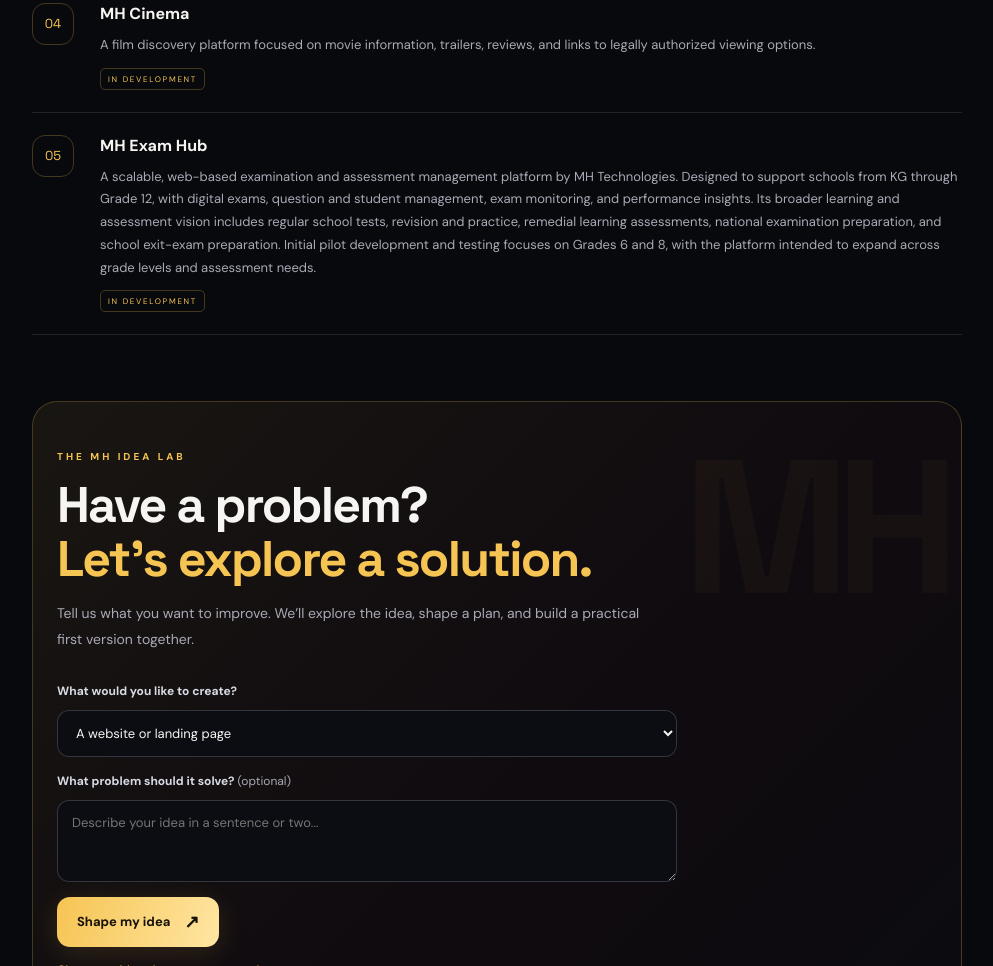
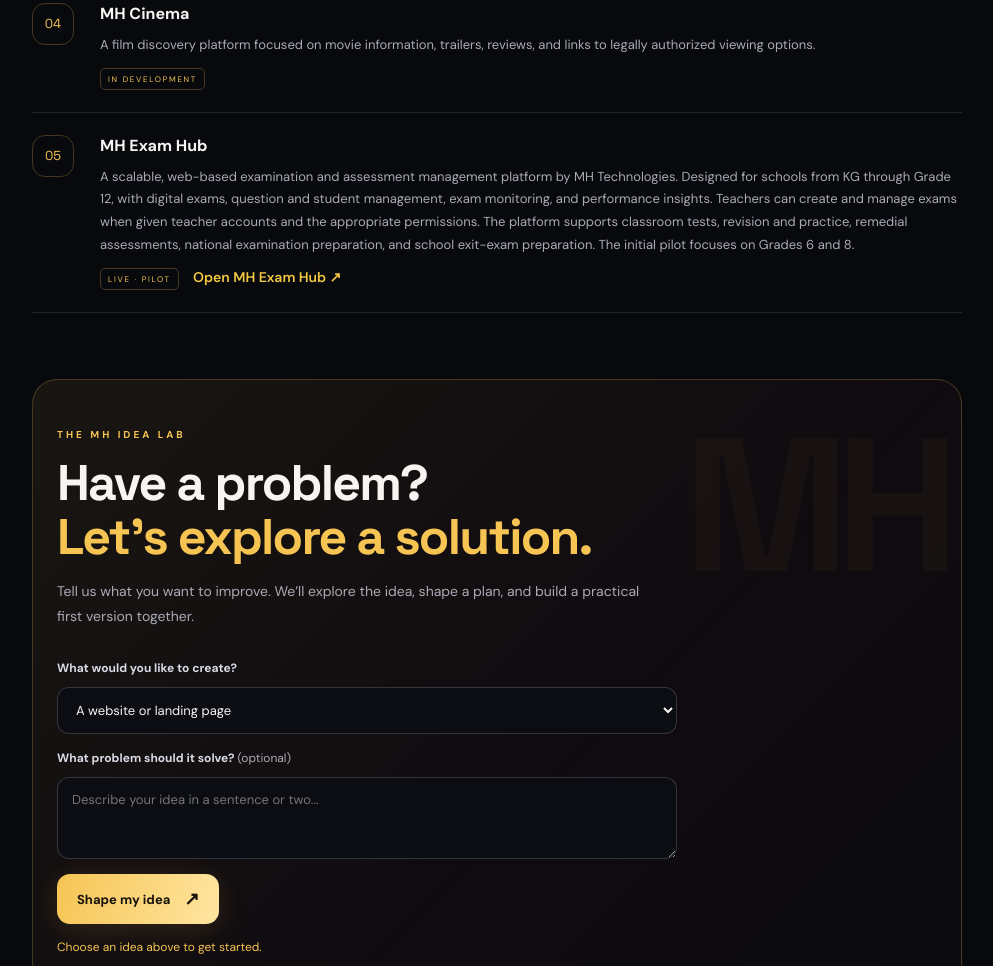
Before and after one commit to blackphionex/mh-technologies, a plain HTML site: page index.html in a window 1280 px wide. Shown: the part 1935-2901 px from the top of the page, without its empty margins (143-1136 px from the left). Drawn offline with Linux system fonts and the light colour scheme.

Commit message:
Add live MH Exam Hub link to portfolio

```diff
--- a/index.html
+++ b/index.html
@@ -84,7 +84,7 @@
         </article>
         <article class="project">
           <div class="project-badge">05</div>
-          <div><h3>MH Exam Hub</h3><p>A scalable, web-based examination and assessment management platform by MH Technologies. Designed to support schools from KG through Grade 12, with digital exams, question and student management, exam monitoring, and performance insights. Its broader learning and assessment vision includes regular school tests, revision and practice, remedial learning assessments, national examination preparation, and school exit-exam preparation. Initial pilot development and testing focuses on Grades 6 and 8, with the platform intended to expand across grade levels and assessment needs.</p><span class="tag">IN DEVELOPMENT</span></div>
+          <div><h3>MH Exam Hub</h3><p>A scalable, web-based examination and assessment management platform by MH Technologies. Designed for schools from KG through Grade 12, with digital exams, question and student management, exam monitoring, and performance insights. Teachers can create and manage exams when given teacher accounts and the appropriate permissions. The platform supports classroom tests, revision and practice, remedial assessments, national examination preparation, and school exit-exam preparation. The initial pilot focuses on Grades 6 and 8.</p><span class="tag">LIVE · PILOT</span> <a class="project-link" href="https://yeabsirag.pythonanywhere.com/exam/" target="_blank" rel="noopener noreferrer">Open MH Exam Hub ↗</a></div>
         </article>
       </div>
     </section>
```
